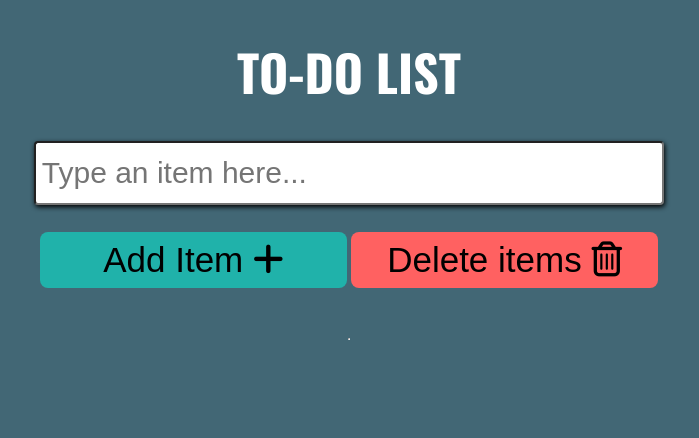
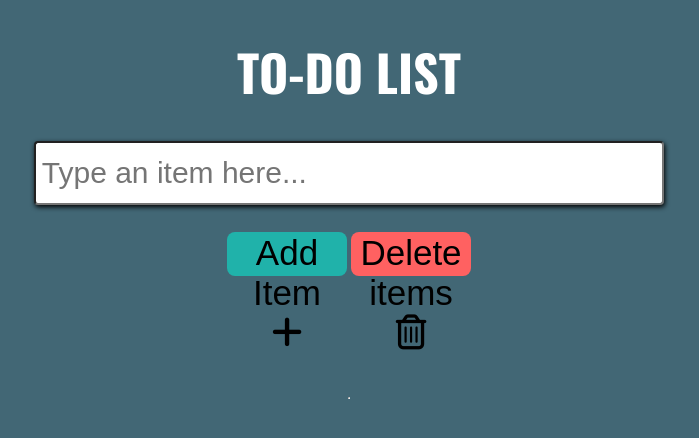
Before and after one commit to halvespereira/TODO-List-, a React (Create React App) app: page / in a window 1280 px wide. Shown: the top 438 px of the page, without its empty margins (291-990 px from the left). Built offline with nearby package versions, Linux system fonts and the light colour scheme.

Commit message:
Update App.css

```diff
--- a/src/App.css
+++ b/src/App.css
@@ -33,8 +33,8 @@
 }
 
 button {
-  height: 7vh;
-  width: 24vw;
+  height: 44px;
+  width: 120px;
   margin: 2px;
   font-size: 35px;
   border-radius: 8px;
```
